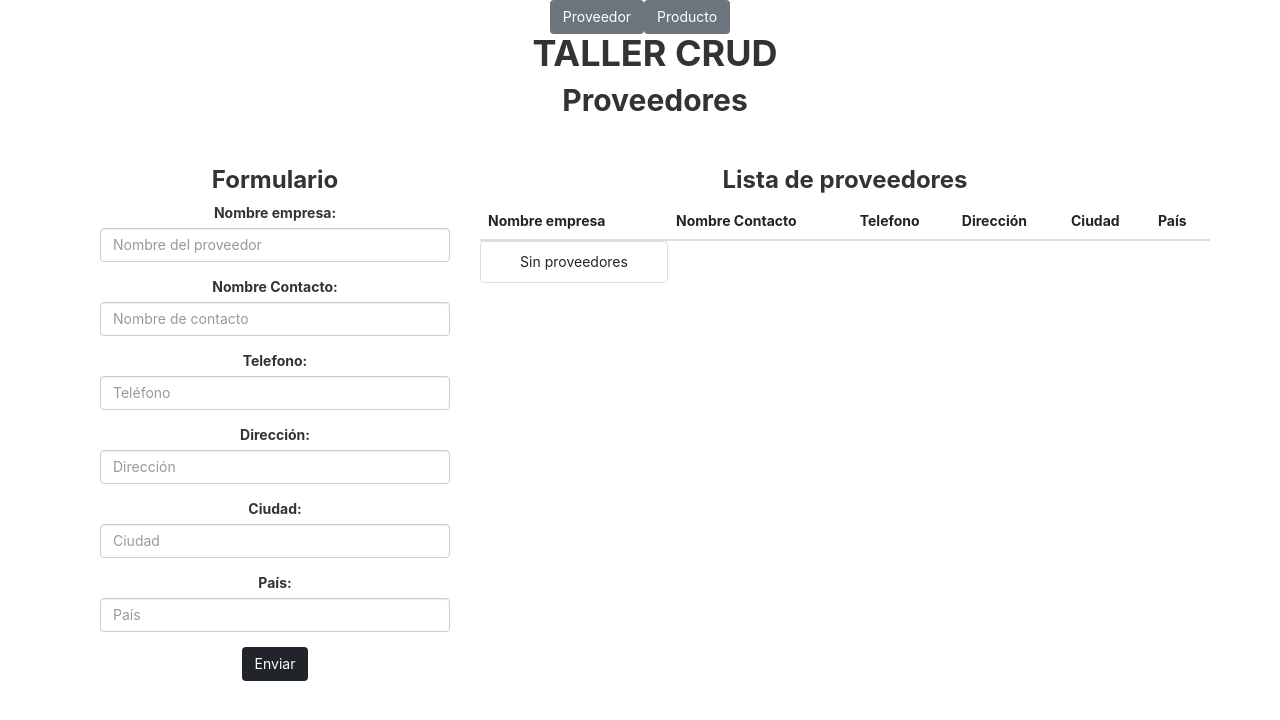
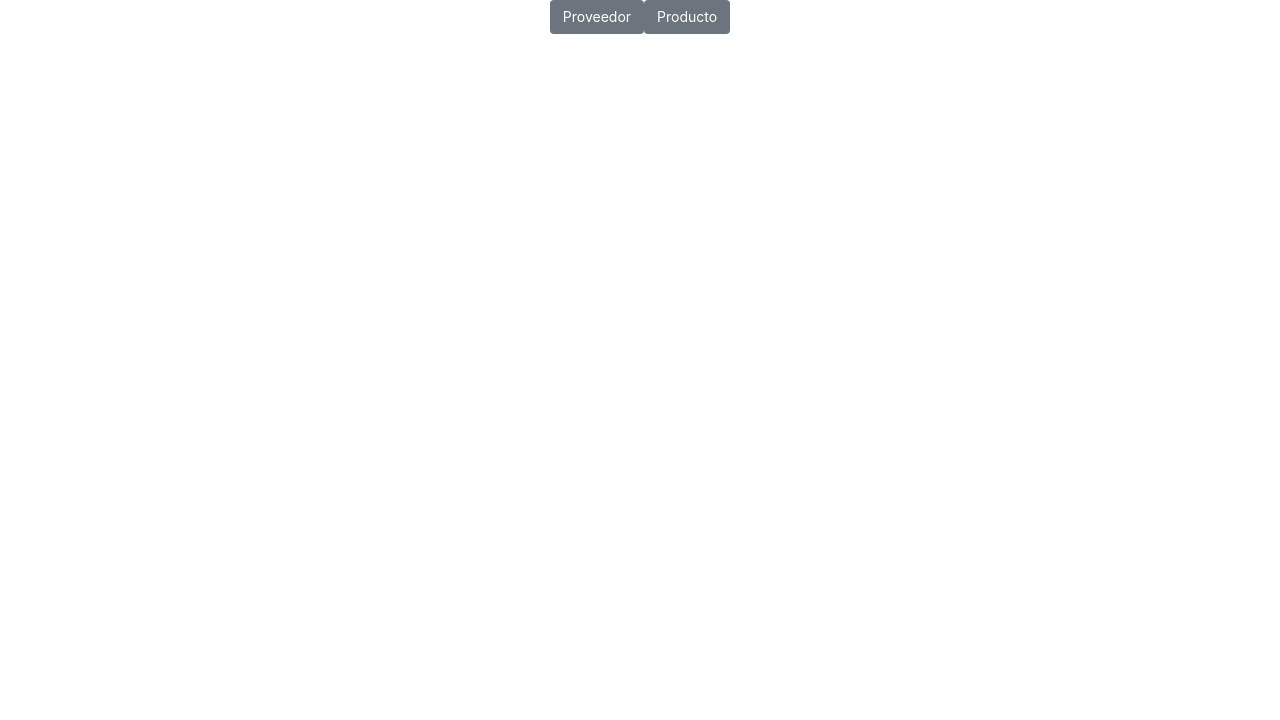
Before and after one commit to ivdavaro/clase3, a React (Create React App) app: page / in a window 1280 px wide. Shown: the top 720 px of the page. Built offline with nearby package versions, Linux system fonts and the light colour scheme.

Commit message:
se arregla la ventana principal

```diff
--- a/src/components/principal.jsx
+++ b/src/components/principal.jsx
@@ -7,20 +7,25 @@ import Proveedores from "./proveedor"
 const Principal = () => {
 
     const [isProducto,setIsProducto] = useState(false)
+    const [isProveedor,setIsProveedor] = useState(false)
 
     const mostrarProductos = () =>{
         setIsProducto(true)
+        setIsProveedor(false)
     }
 
     const mostrarProveedores = () =>{
         setIsProducto(false)
+        setIsProveedor(true)
     }
 
     return (
         <div className = "container">
+
             <button type="button" class="btn btn-secondary" value="proveedor" onClick={ () => mostrarProveedores() } >Proveedor</button>
             <button type="button" class="btn btn-secondary" value="producto" onClick={ () => mostrarProductos() } >Producto</button>
-            { isProducto ? <Productos/>: <Proveedores/>}
+            { isProducto ? <Productos/> : null }
+            { isProveedor ? <Proveedores/> : null }
         </div>
     )
 }
```
